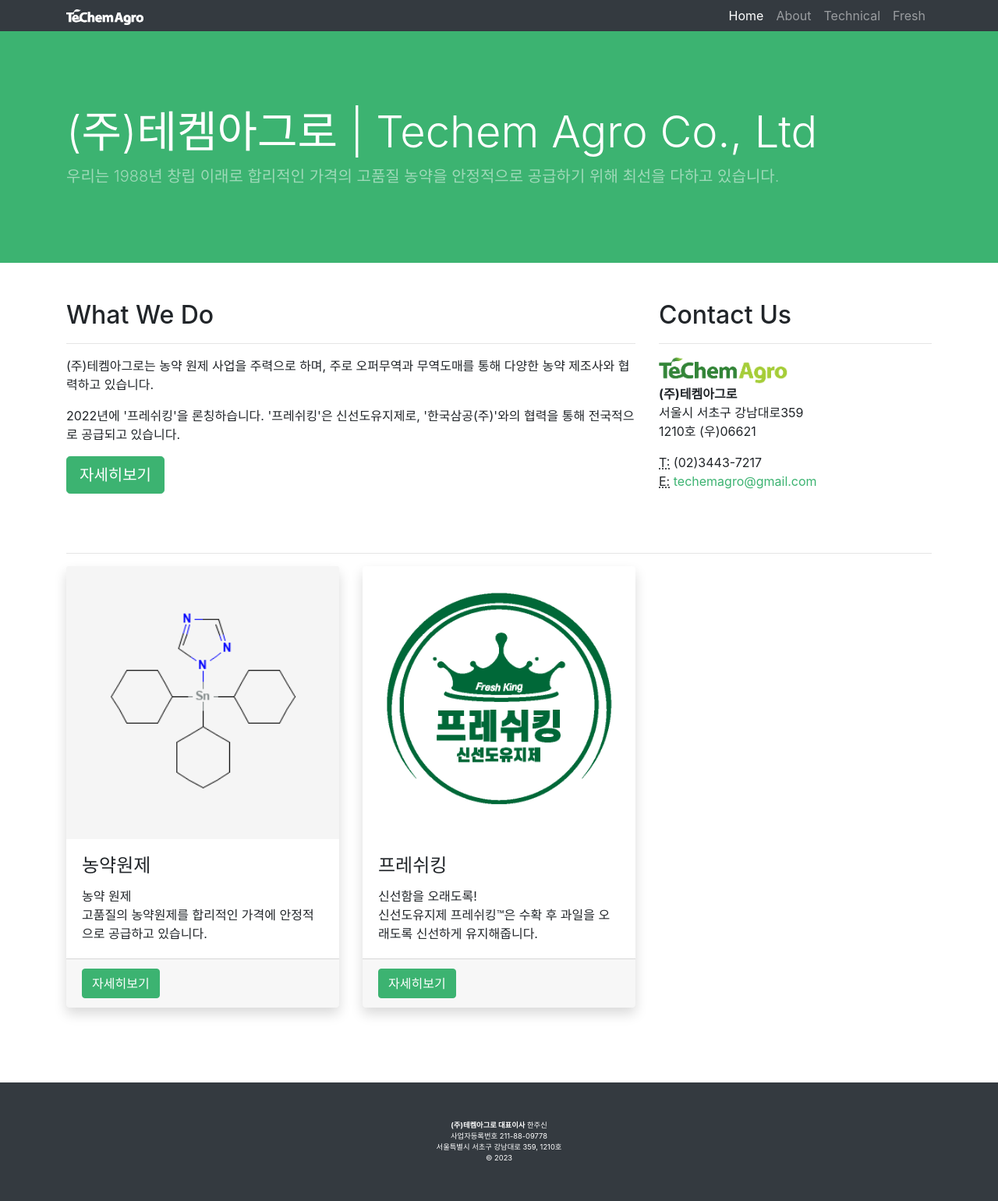
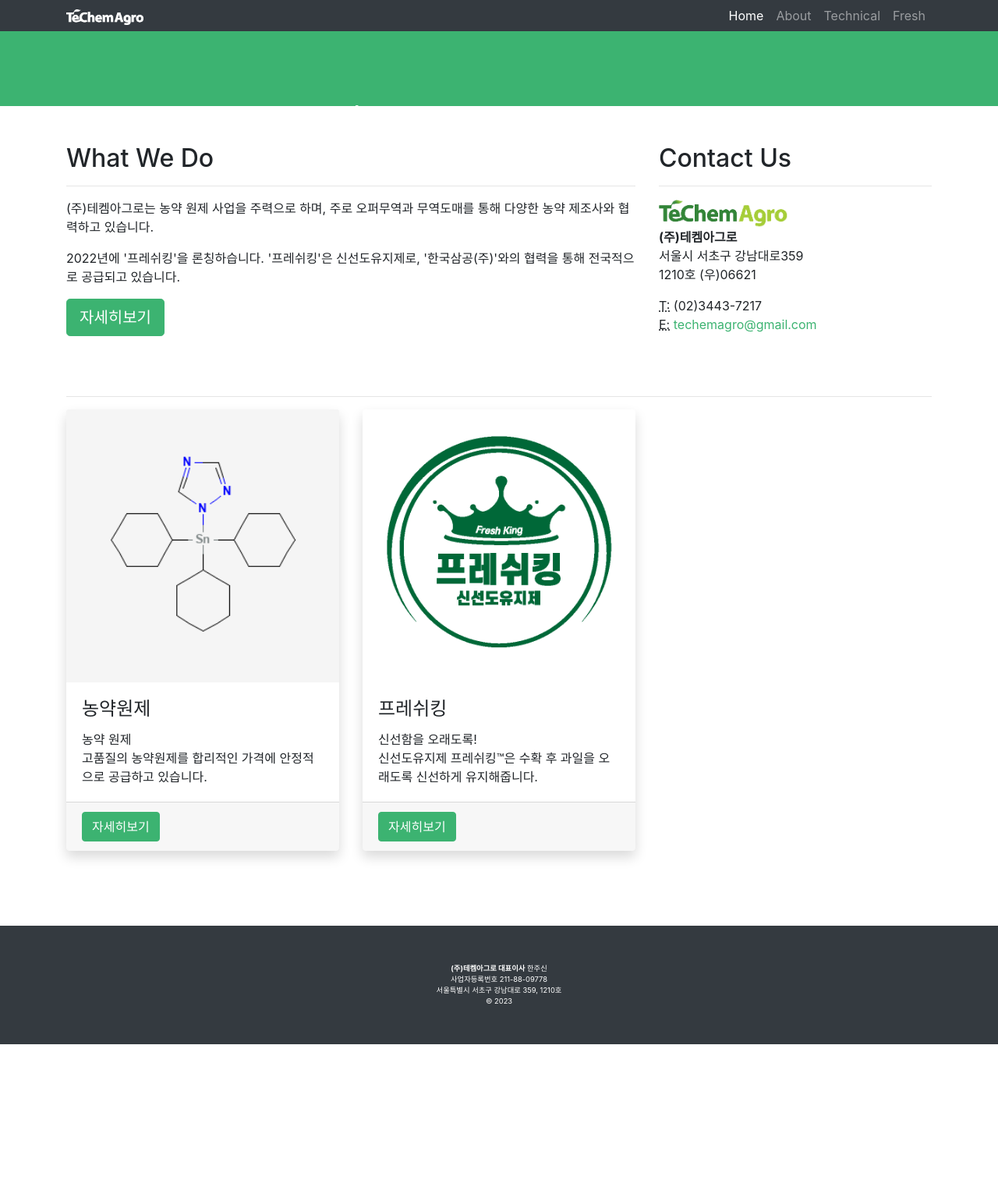
Before and after one commit to techemagro/techemagro.github.io, a Jekyll site: the page built from index.html, in a window 1280 px wide. Shown: the whole page at 78% size. Built offline with Jekyll 4.4.1, drawn with Linux system fonts in a browser that asks for light colours; after the commit the page ends 1339 px from its top, so only the background shows below that.

Commit message:
Update header.html

```diff
--- a/_includes/header.html
+++ b/_includes/header.html
@@ -1,5 +1,5 @@
 <!-- Header -->
-<header class="bg-primary py-5 mb-5">
+<header class="bg-primary py-5 mb-5" style="height:80px">
   <div class="container h-100">
     <div class="row h-100 align-items-center">
       <div class="col-lg-12">
```
